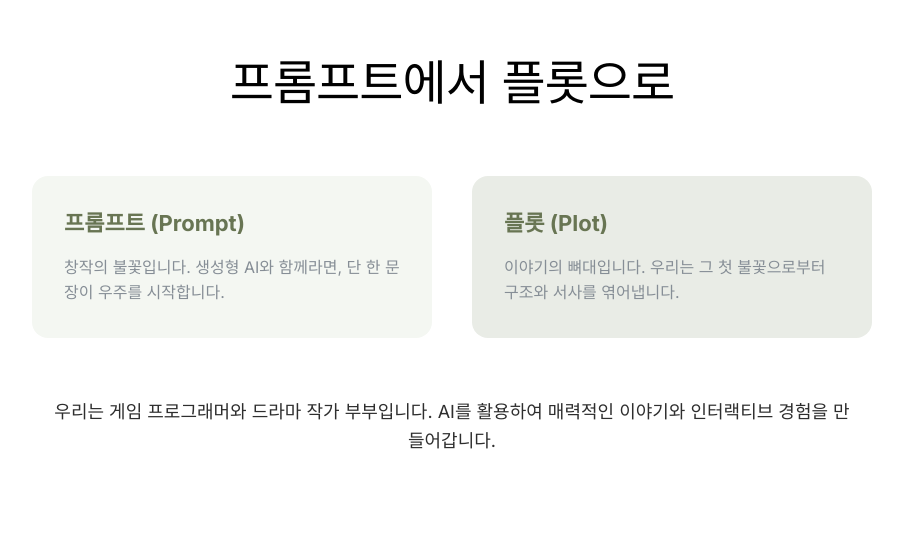
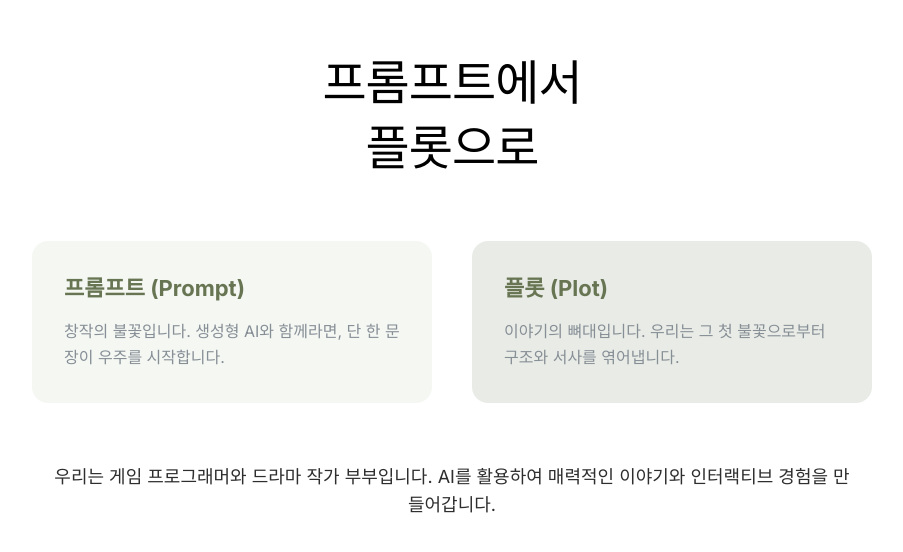
Before and after one commit to SilverSS/silverss.github.io, a Next.js app: page / in a window 1280 px wide. Shown: the part 937-1489 px from the top of the page, without its empty margins (188-1091 px from the left). Built offline with nearby package versions, Linux system fonts and the light colour scheme.

Commit message:
text 수정

```diff
--- a/src/components/Intro.tsx
+++ b/src/components/Intro.tsx
@@ -9,7 +9,7 @@ export function Intro() {
     return (
         <Container size="lg" py={120}>
             <Flex direction="column" align="center" gap={60}>
-                <Title order={2} fw={300} size={48} ta="center" style={{ letterSpacing: '-0.02em' }}>
+                <Title order={2} fw={300} size={48} ta="center" style={{ letterSpacing: '-0.02em', whiteSpace: 'pre-line' }}>
                     {t.intro.title}
                 </Title>
 
--- a/src/i18n/locales.ts
+++ b/src/i18n/locales.ts
@@ -3,11 +3,11 @@ export type Locale = 'en' | 'ko';
 export const dictionary = {
     en: {
         hero: {
-            subtitle: 'Drawing the plot of your story with the start of generative AI.',
+            subtitle: 'Drawing the plot of your story\nwith the start of generative AI.',
             tagline: "Where 'Prompt' meets 'Plot'"
         },
         intro: {
-            title: 'From Prompt\nto Plot',
+            title: 'From Prompt\nTo Plot',
             promptTitle: 'Prompt',
             promptDesc: 'The spark of creation. With generative AI, a single sentence starts a universe.',
             plotTitle: 'Plot',
```
